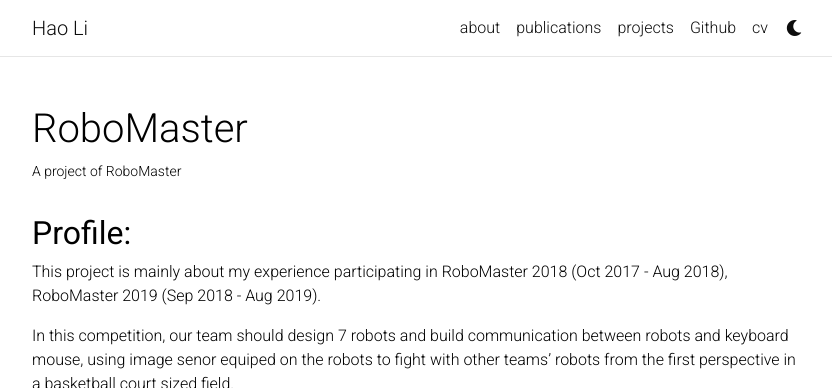
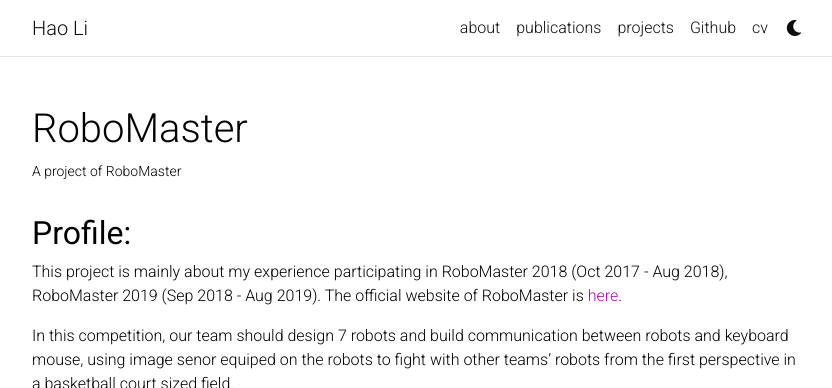
Before and after one commit to leolee99/leolee99.github.io, a Jekyll site: the page built from _projects/RoboMaster.md, in a window 1280 px wide and 900 px high, cut to the strip 0-388 px from the top of the window. Shown: the whole strip, without its empty margins (223-1055 px from the left). Built offline with Jekyll 4.4.1, drawn with Linux system fonts in a browser that asks for light colours; full-size pictures stand in for the smaller copies a plugin makes; comment, search, counter and statistics services are not loaded; a style sheet for code colours, icons or effects is not loaded; some of the changed lines change nothing that is shown; some of the changed text lies outside the part shown.

Commit message:
Update RoboMaster.md

```diff
--- a/_projects/RoboMaster.md
+++ b/_projects/RoboMaster.md
@@ -8,7 +8,7 @@
 ---
 
 <h2><b>Profile:</b></h2>
-This project is mainly about my experience participating in RoboMaster 2018 (Oct 2017 - Aug 2018), RoboMaster 2019 (Sep 2018 - Aug 2019).
+This project is mainly about my experience participating in RoboMaster 2018 (Oct 2017 - Aug 2018), RoboMaster 2019 (Sep 2018 - Aug 2019). The official website of RoboMaster is [here](https://www.robomaster.com/en-US).
 
 In this competition, our team should design 7 robots and build communication between robots and keyboard mouse, using image senor equiped on the robots to fight with other teams' robots from the first perspective in a basketball court sized field.
 
@@ -134,11 +134,11 @@
 <h2><b>Awards:</b></h2>
 In <b>RoboMaster University Championship 2018</b>, our team won the <b>Regional Champion</b>.
 
-In <b>RoboMaster University Technical Challenge 2018</b>, our team won the <b>National Third Place</b>.
+In <b>RoboMaster University Technical Challenge 2018</b>, our team won the <b>Global Third Place</b>.
 
-In <b>RoboMaster University Championship 2019</b>, our team won the <b>National Third Prize</b>.
+In <b>RoboMaster University Championship 2019</b>, our team won the <b>Global Third Prize</b>.
 
-In <b>RoboMaster University Technical Challenge 2019</b>, our team won the <b>National Second Prize</b>.
+In <b>RoboMaster University Technical Challenge 2019</b>, our team won the <b>Global Second Prize</b>.
 
 <div class="row">
     <div class="col-sm mt-3 mt-md-0">
```
